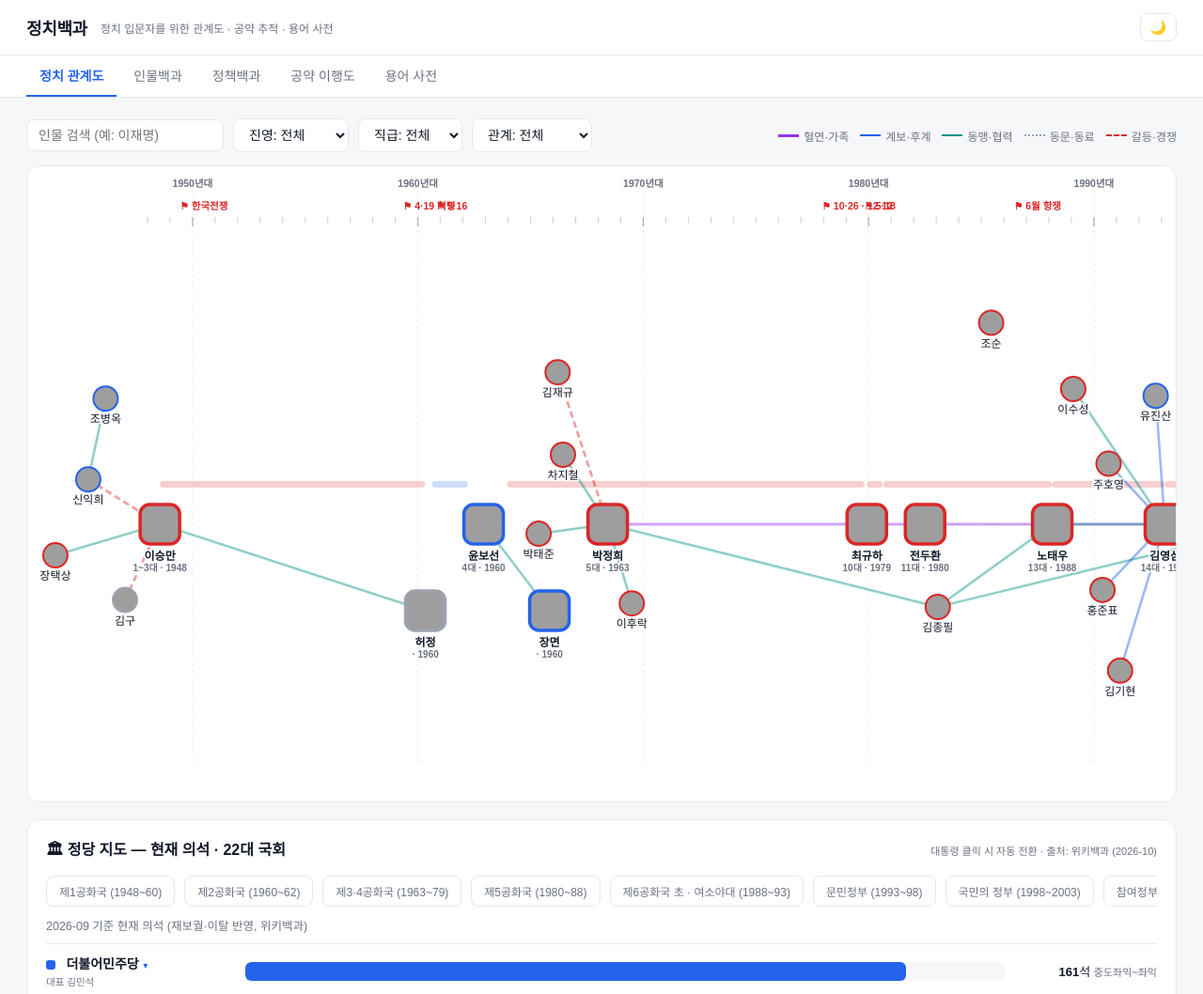
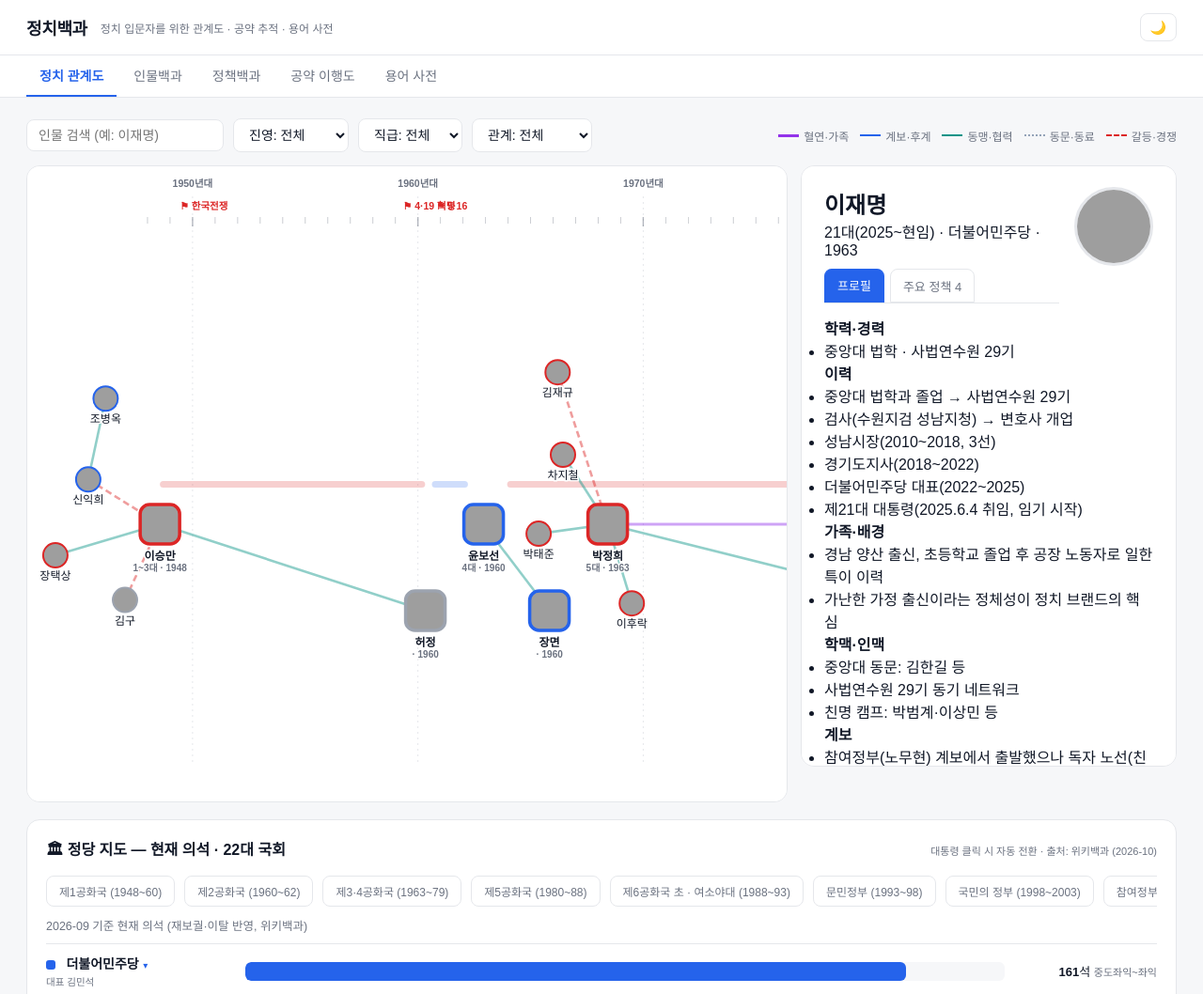
Before and after one commit to WSuhyang/politics-note, a plain HTML site: page index.html in a window 1280 px wide. Shown: the top 1058 px of the page at 94% size. Drawn offline with nearby package versions, Linux system fonts and the light colour scheme; grey boxes are pictures that could not be loaded.

Commit message:
관계도 페이지 좌우 분할 — 좌: 관계도, 우: 인물 프로필 고정 구역(기본 이재명 표시, 인물백과는 기존 중앙 모달 유지)

```diff
--- a/index.html
+++ b/index.html
@@ -40,6 +40,9 @@
 
   /* ===== 관계도 (가로 타임라인) ===== */
   #graph-scroll{overflow-x:auto;background:var(--card);border:1px solid var(--border);border-radius:14px;padding:6px 0}
+  /* 오른쪽 인물 프로필 고정 구역 */
+  #note-side{width:400px;flex-shrink:0;background:var(--card);border:1px solid var(--border);border-radius:14px;padding:22px 24px;overflow-y:auto;max-height:640px}
+  #note-side .note{padding:0;box-shadow:none;border:none;border-radius:0;height:auto;max-height:none;animation:none;width:auto;background:transparent}
   #graph-scroll::-webkit-scrollbar{height:8px}
   #graph-scroll::-webkit-scrollbar-thumb{background:var(--border);border-radius:4px}
   .link{stroke-opacity:.45}
@@ -52,11 +55,10 @@
   #tooltip .t-name{font-size:14px;font-weight:700;margin-bottom:3px}
   #tooltip .t-sub{opacity:.75}
 
-  /* 인물 노트 — 오른쪽 사이드 패널 */
-  #note-overlay{display:none;position:fixed;inset:0;z-index:20;justify-content:flex-end;background:rgba(17,24,39,.08)}
+  /* 인물 노트 — 인물백과 등에서는 중앙 모달, 관계도 탭에서는 우측 고정 구역(#note-side) */
+  #note-overlay{display:none;position:fixed;inset:0;background:rgba(17,24,39,.5);z-index:20;align-items:center;justify-content:center}
   #note-overlay.open{display:flex}
-  .note{background:var(--card);border-radius:16px 0 0 16px;width:430px;max-width:94vw;height:100%;max-height:100vh;overflow-y:auto;padding:26px 28px;position:relative;box-shadow:-12px 0 40px rgba(0,0,0,.14);animation:slidein .22s ease-out}
-  @keyframes slidein{from{transform:translateX(40px);opacity:0}to{transform:none;opacity:1}}
+  .note{background:var(--card);border-radius:14px;max-width:640px;width:92%;max-height:82vh;overflow-y:auto;padding:26px 30px;position:relative}
   .note h2{font-size:22px;margin-bottom:2px}
   .note .n-sub{color:var(--muted);font-size:13px;margin-bottom:14px}
   .note h4{font-size:13px;color:var(--accent);margin:16px 0 6px}
@@ -165,7 +167,10 @@
         <span><i style="display:inline-block;width:22px;border-top:2.6px dashed var(--rel-rival);vertical-align:middle"></i>갈등·경쟁</span>
       </div>
     </div>
-    <div id="graph-scroll"><svg id="graph-svg" height="620"></svg></div>
+    <div style="display:flex;gap:14px;align-items:stretch">
+      <div id="graph-scroll" style="flex:1;min-width:0"><svg id="graph-svg" height="620"></svg></div>
+      <aside id="note-side" aria-label="인물 프로필"></aside>
+    </div>
     <div id="party-map" style="margin-top:18px"></div>
   </section>
 
@@ -477,14 +482,14 @@ document.getElementById("rel-filter").addEventListener("change",e=>{
 });
 
 function openNote(d){
-  const overlay=document.getElementById("note-overlay");
-  const body=document.getElementById("note-body");
+  const inline=document.getElementById("page-rel").classList.contains("active");
+  const body=inline?document.getElementById("note-side"):document.getElementById("note-body");
   const rels=DATA.edges.filter(l=>l.source===d.id||l.target===d.id)
     .map(l=>`<li><b>${l.source===d.id?l.target:l.source}</b> — ${l.relation} <span style="color:var(--muted)">(${(REL_META[l.type]||{label:l.type}).label})</span>${l.since?` <span style="font-size:11px;color:var(--muted)">${l.since}년~</span>`:""}
       ${l.detail?`<div style="font-size:12px;color:var(--muted);margin:3px 0 7px 4px;line-height:1.6">↳ ${l.detail}</div>`:""}</li>`).join("");
   const note=DB.notes[d.id];
   const myPolicies=(DB.policies||[]).filter(p=>p.politicians.includes(d.id));
-  let html=`<button class="n-close" onclick="document.getElementById('note-overlay').classList.remove('open')">✕</button>
+  let html=`${inline?"":`<button class="n-close" onclick="document.getElementById('note-overlay').classList.remove('open')">✕</button>`}
     ${d.photo?`<img class="n-avatar" src="${d.photo}" alt="${d.id}" onerror="this.style.display='none'">`:""}
     <h2>${d.id}</h2>
     <div class="n-sub">${d.president?d.president+" · ":""}${d.party||""}${d.born?" · "+d.born+(d.died?"–"+d.died:""):""}</div>
@@ -518,7 +523,8 @@ function openNote(d){
       <p style="font-size:11.5px;color:var(--muted)">정책백과 탭에서 분야별 전체 정책을 볼 수 있습니다.</p></div>`;
   }
   body.innerHTML=html;
-  overlay.classList.add("open");
+  if(!inline) document.getElementById("note-overlay").classList.add("open");
+  else body.scrollTop=0;
   body.querySelectorAll(".ntab").forEach(t=>t.addEventListener("click",()=>{
     body.querySelectorAll(".ntab").forEach(x=>{x.classList.remove("on");x.style.borderBottom="";x.style.borderBottomColor=""});
     t.classList.add("on");t.style.borderBottom="2px solid var(--accent)";
@@ -759,6 +765,9 @@ function renderGloss(q){
 }
 document.getElementById("gloss-search").addEventListener("input",e=>renderGloss(e.target.value));
 renderGloss("");
+
+// 관계도 우측 프로필 구역 — 기본 표시 (모든 함수 정의 후)
+openNote(DATA.nodes.find(n=>n.id==="이재명")||DATA.nodes[0]);
 </script>
 </body>
 </html>
```
Also changed, not shown: v4.html (+18 -9 lines).
